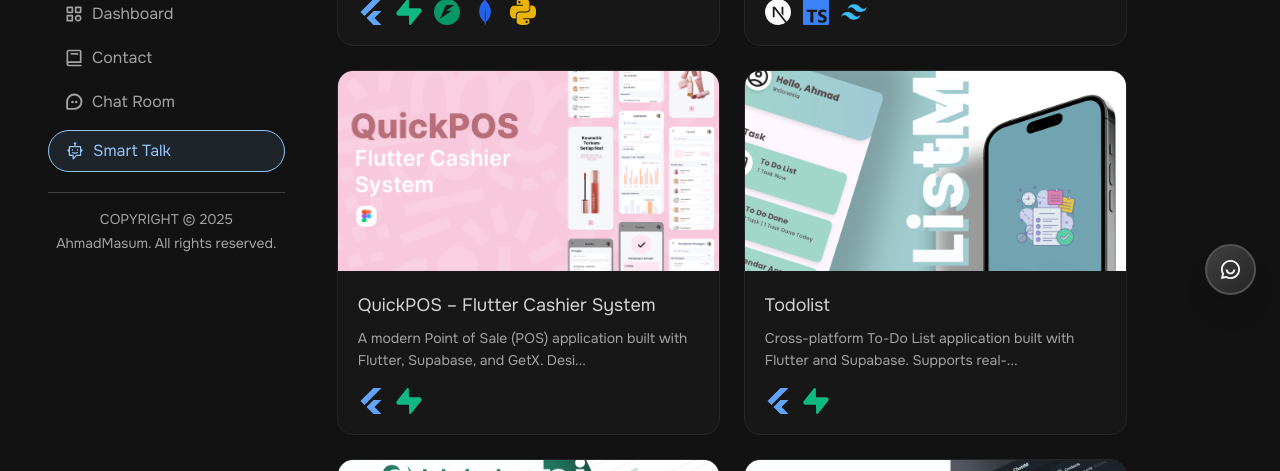
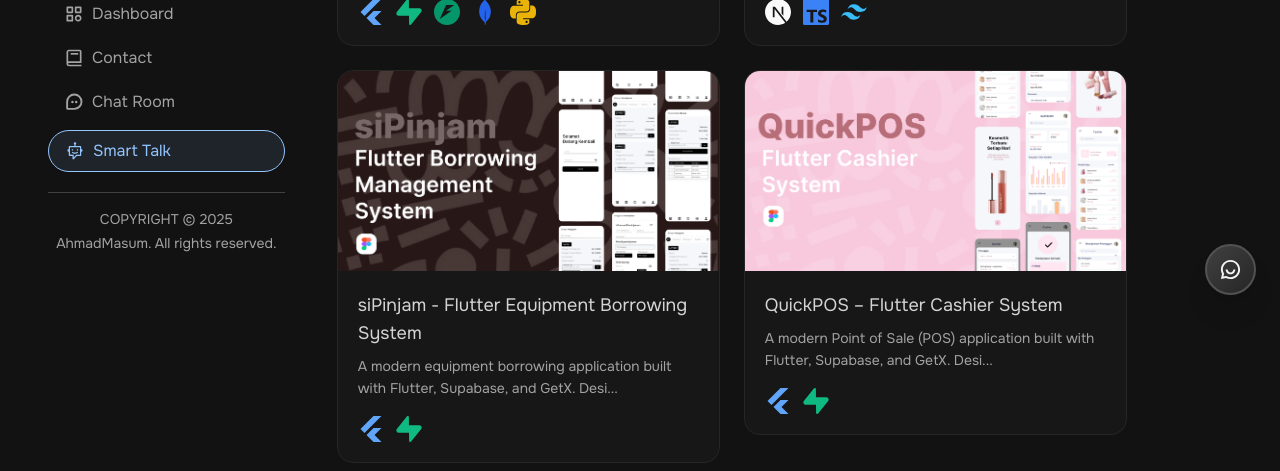
Before and after one commit to ahmadmasum23/karyamasum, a Next.js app: page /projects in a window 1280 px wide. Shown: the part 481-952 px from the top of the page. Built offline with nearby package versions, Linux system fonts and the light colour scheme; no server answers.

Commit message:
add Project siPnjam

```diff
--- a/common/constants/projects.ts
+++ b/common/constants/projects.ts
@@ -117,7 +117,7 @@
         slug: "tad-ai",
         description: "Cross-platform Islamic chatbot application built with Flutter, FastAPI, and Supabase. Provides Quran assistance, tafsir, translations, voice interaction, and personalized user experience.",
         image: "/images/projects/islambot.png",
-        stacks: ["Flutter", "Supabase","FastAPI","MongoDb","Python"],
+        stacks: ["Flutter", "Supabase", "FastAPI", "MongoDb", "Python"],
         link_demo: "",
         link_github: "https://github.com/ahmadmasum23",
         is_show: true,
@@ -265,7 +265,48 @@
 - Modern tech stack with real-time synchronization
 - Ideal for UMKM, small shops, and digital cashier systems
 `,
+    },
+    {
+        id: 7,
+        title: "siPinjam - Flutter Equipment Borrowing System",
+        slug: "siPinjam",
+        description: "A modern equipment borrowing application built with Flutter, Supabase, and GetX. Designed to help institutions manage item lending, borrower data, and return tracking efficiently with real-time synchronization.",
+        image: "/images/projects/siPinjam.png",
+        stacks: ["Flutter", "Supabase", "PostgreSQL"],
+        link_demo: "",
+        link_github: "https://github.com/ahmadmasum23",
+        is_show: true,
+        is_featured: false,
+        content: `## 📦 siPinjam – Flutter Equipment Borrowing System
+A complete item borrowing management application built using Flutter with Supabase as the backend. Designed for schools, campuses, or organizations to manage equipment lending and return processes efficiently.
+
+### Key Features
+
+- **Borrowing Management** – Create, approve, and track item borrowing
+- **Return Tracking** – Monitor item returns and status updates
+- **Item Management** – Add, edit, categorize, and manage available items
+- **Borrower Data** – Store and manage borrower information
+- **Real-Time Sync** – All data stored and updated instantly through Supabase
+- **User Authentication** – Secure login & role-based access using Supabase Auth
+- **History & Reports** – Borrowing history and recap reports
+
+### Technical Implementation
+
+- **Flutter Framework** – Fast cross-platform mobile development
+- **Supabase** – Authentication, database, and real-time data sync
+- **PostgreSQL Database** – Reliable and structured data storage
+- **GetX** – State management, routing, and dependency injection
+- **RESTful API Integration** – Efficient communication between client and backend
+
+### Benefits
+
+- Helps institutions manage equipment lending efficiently
+- Reduces manual recording errors
+- Lightweight, responsive, and suitable for mobile usage
+- Modern tech stack with real-time synchronization
+`,
     }
+
 
 ];
 
```
Also changed, not shown: public/images/projects/siPinjam.png (added).
